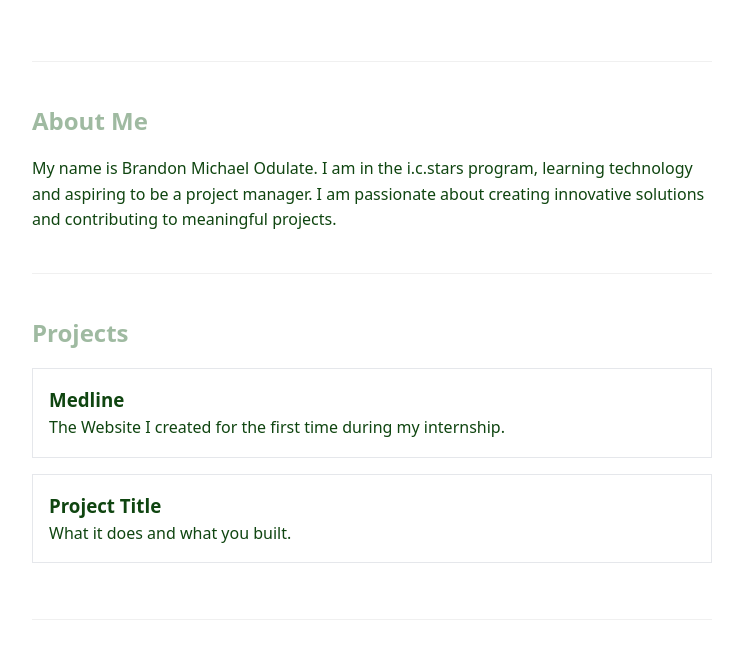
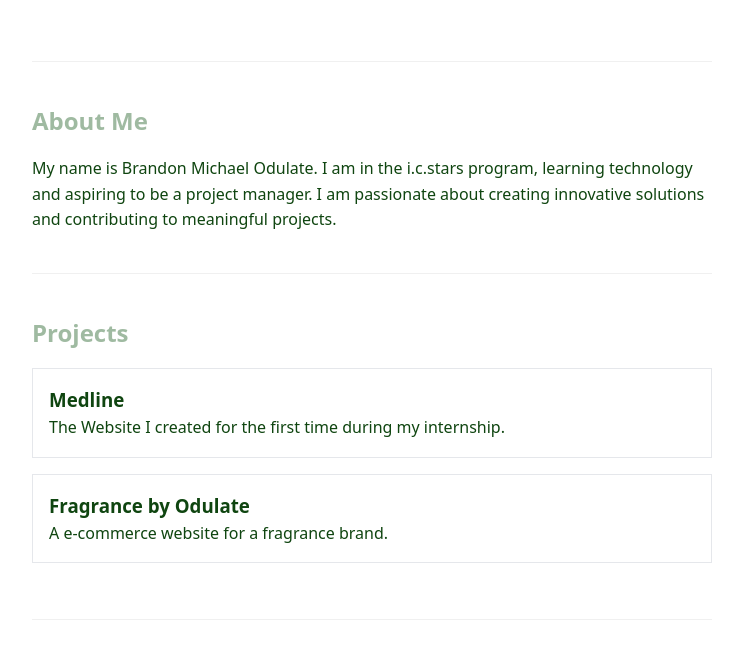
Before and after one commit to bodulate/Portfolio, a plain HTML site: page index.html in a window 1280 px wide. Shown: the part 257-914 px from the top of the page, without its empty margins (268-1011 px from the left). Drawn offline with Linux system fonts and the light colour scheme.

Commit message:
Add portfolio structure and styling

```diff
--- a/index.html
+++ b/index.html
@@ -33,8 +33,9 @@ Aspiring Software Developer - i.c.stars
 <p>The Website I created for the first time during my internship.</p>
 </div>
 <div class="project">
-<h3>Project Title</h3>
-<p>What it does and what you built.</p>
+<h3>Fragrance by Odulate</h3>
+<a href="file:///C:/Users/BrandonOdulate/Documents/BMO%20fragrance%20website.html"</a></a>
+<p>A e-commerce website for a fragrance brand.</p>
 </div>
 </section>
 <section id="contact">
```
